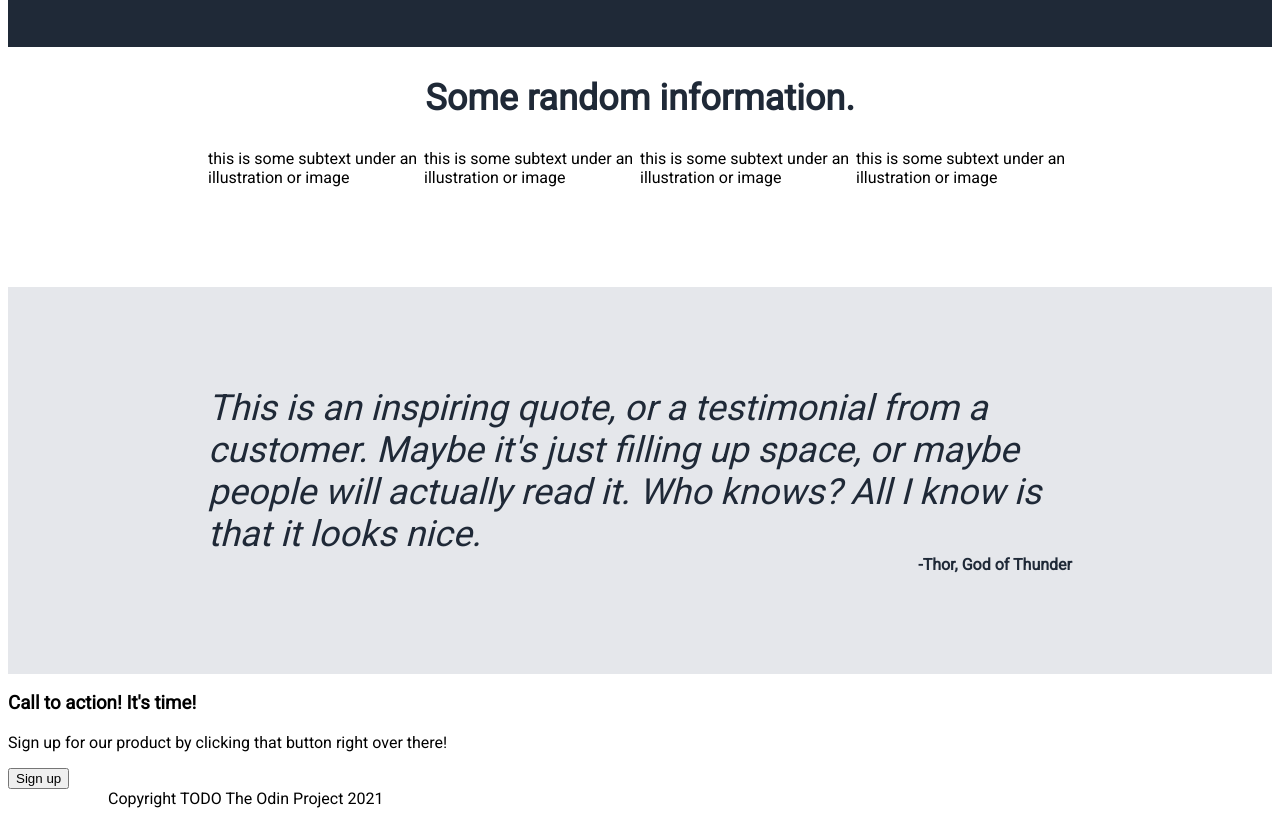
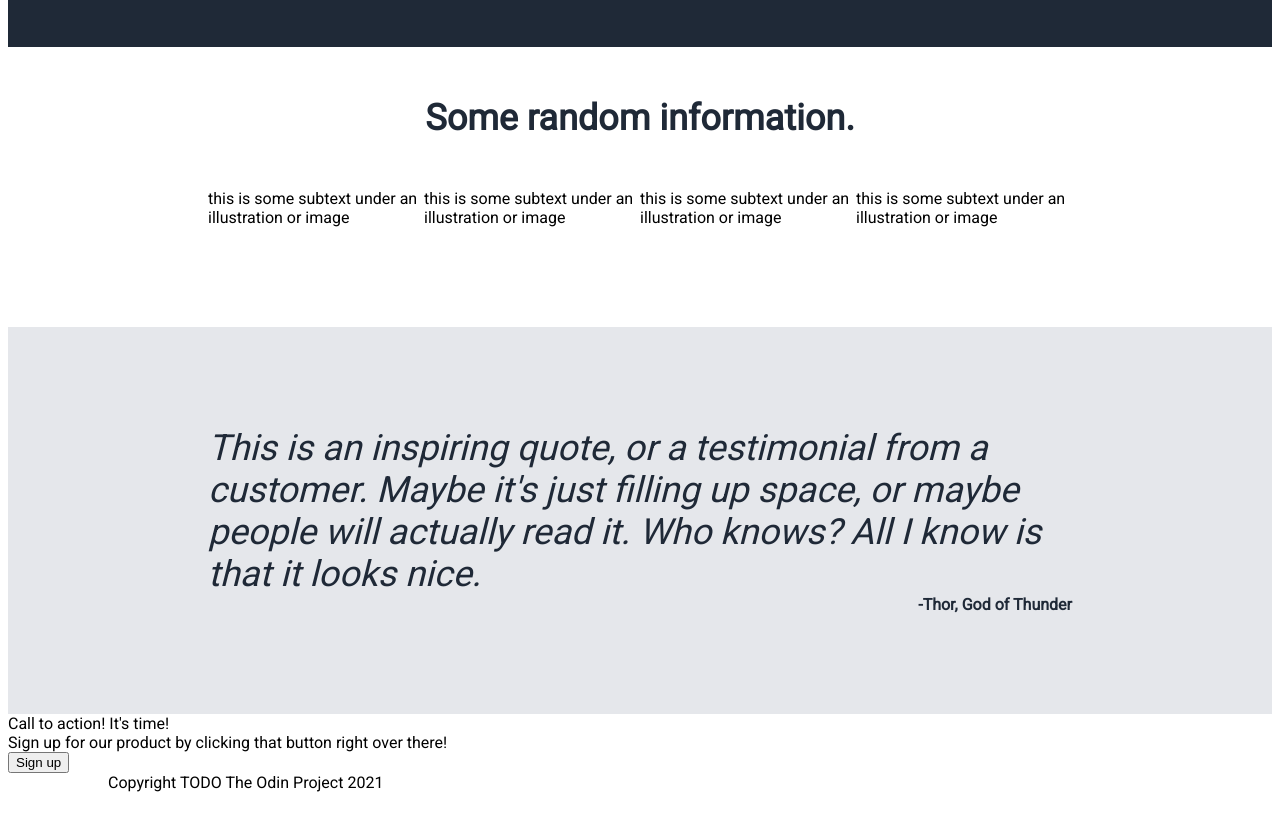
Before and after one commit to repojk/odin-landing-page, a plain HTML site: page index.html in a window 1280 px wide. Shown: the part 309-1125 px from the top of the page. Drawn offline with Linux system fonts and the light colour scheme.

Commit message:
Update element types

```diff
--- a/index.html
+++ b/index.html
@@ -31,9 +31,9 @@
         </div>
         <img id="hero-img" src="" alt="this is a placeholder for an image">
     </div>
-    <section>
-        <h2 id="content-info">Some random information.</h2>
-        <div id="content-container">
+    <div>
+        <div id="info-header">Some random information.</div>
+        <div id="info-container">
             <div>
                 this is some subtext under an illustration or image
             </div>
@@ -47,16 +47,16 @@
                 this is some subtext under an illustration or image
             </div>
         </div>
-    </section>
-    <section id="quote-section">
+    </div>
+    <div id="quote-section">
         <div id="quote-text">This is an inspiring quote, or a testimonial from a customer. Maybe it's just filling up space, or maybe people will actually read it. Who knows? All I know is that it looks nice.</div>
         <div id="quote-author">-Thor, God of Thunder</div>
-    </section>
-    <section>
-        <h3>Call to action! It's time!</h3>
-        <p> Sign up for our product by clicking that button right over there!</p>
+    </div>
+    <div>
+        <div>Call to action! It's time!</div>
+        <div> Sign up for our product by clicking that button right over there!</div>
         <button>Sign up</button>
-    </section>
+    </div>
     <footer>
         <div>Copyright TODO The Odin Project 2021</div>
     </footer>
--- a/style.css
+++ b/style.css
@@ -69,14 +69,15 @@ header {
     flex: 1;
 }
 
-#content-info {
+#info-header {
     font-size: 36px;
     font-weight: 800;
     color: #1F2937;
     text-align: center;
+    margin: 50px;
 }
 
-#content-container {
+#info-container {
     display: flex;
     justify-content: space-around;
     padding: 0 200px;
```
